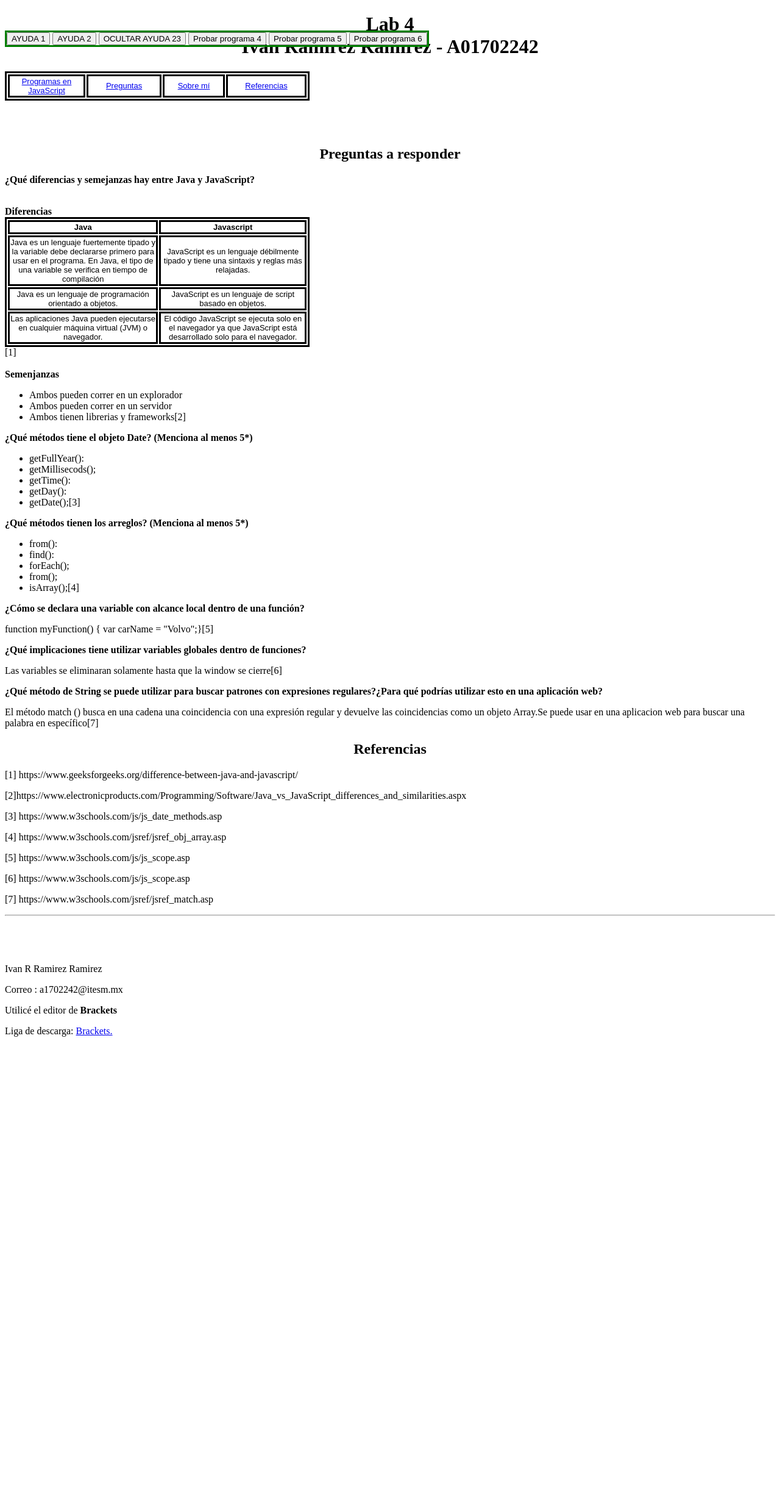
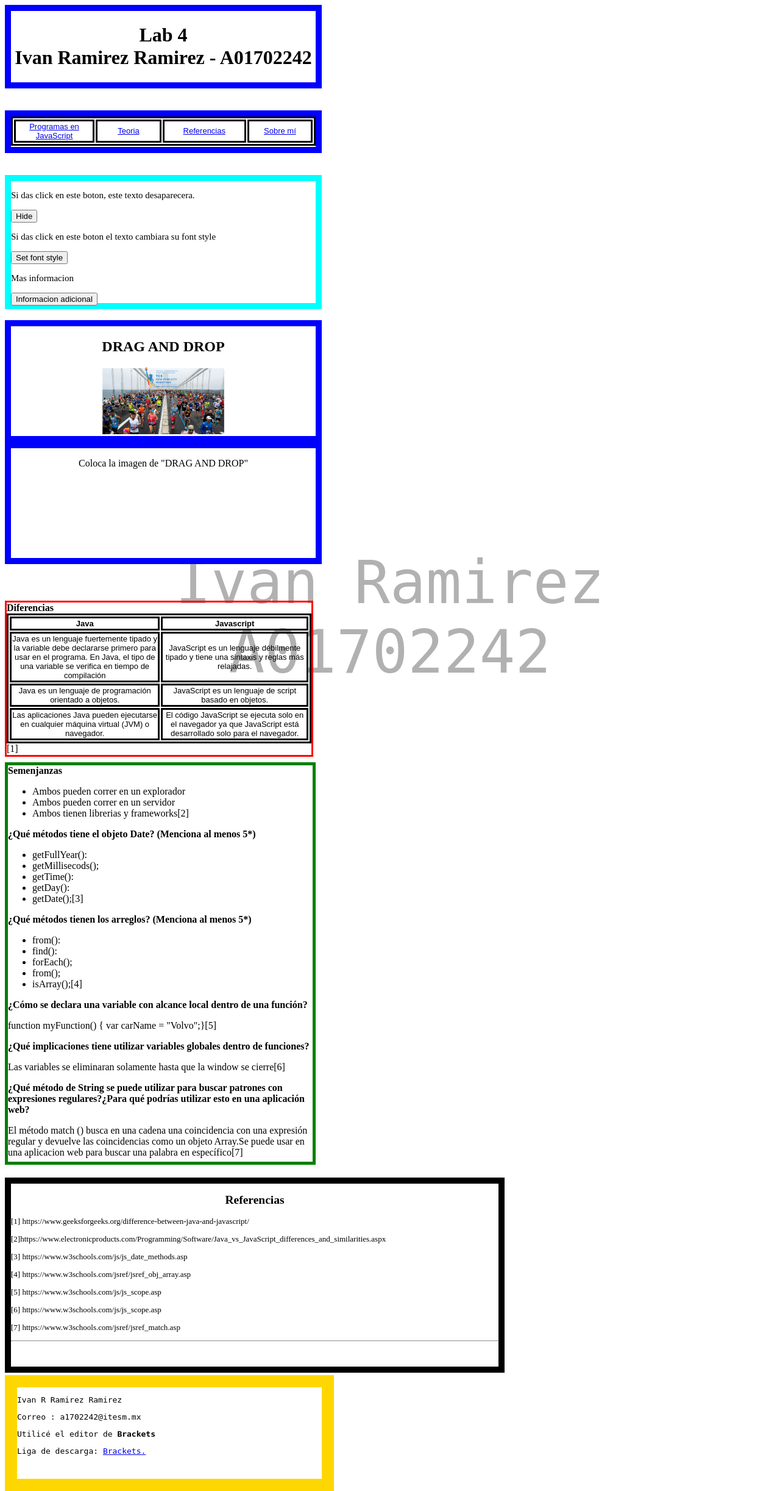
Before and after one commit to ivanrzz/a01702242_daw, a PHP site: page /lab6.html in a window 1280 px wide. Shown: the whole page at 61% size. Before the commit the page ends 1700 px from the top, so only its background shows below. Run offline with PHP 8.4, Linux system fonts and the light colour scheme.

Commit message:
Terminar lab 6

```diff
--- a/lab6/lab6.html
+++ b/lab6/lab6.html
@@ -7,41 +7,74 @@
 
     <title>LAB 4</title>
 </head>
+
 <header>
+    <div class="d">
         <h1><strong>Lab 4</strong><br>Ivan Ramirez Ramirez - A01702242</h1>
+    </div> <br><br>
 </header>
 <nav>
+    <div class="nav">
         <table class="tablas">
             <tr>
                 <td> <a href="#Programas"> Programas en JavaScript </a> </td>
-            <td> <a href="#Preguntas"> Preguntas </a> </td>
-            <td> <a href="#AboutMe"> Sobre mí </a> </td> <!-- table column -->
-            <td> <a href="#Referencias"> Referencias </a> </td> <!-- table column -->
+                <td> <a href="#Preguntas"> Teoria </a> </td>
+
+                <td> <a href="#Referencias"> Referencias </a> </td>
+                <td> <a href="#AboutMe"> Sobre mí </a> </td>
             </tr>
         </table>
+
+
+
+
         <br>
         <br>
         <br>
+    </div> <br><br>
 </nav>
 
-<body>
+
+<div class="waterMark">
+    <p>Ivan Ramirez A01702242</p>
+</div>
+
+<body id="by">
     <section id="Programas">
-        <div>
-            <button id="ayuda1">AYUDA 1</button>
-            <button onclick="act2()">AYUDA 2</button>
-            <button onclick="act3()">OCULTAR AYUDA 23</button>
-            <button onclick="act4()">Probar programa 4</button>
-            <button onclick="act5()">Probar programa 5</button>
-            <button onclick="act6()">Probar programa 6</button>
-        </div>
+        <div class="botones">
+            <p id="ph" onmouseout="alertFont()">Si das click en este boton, este texto desaparecera.</p>
+
+            <button type="button" onclick="hideText()">Hide</button>
+
+            <p>Si das click en este boton el texto cambiara su font style</p>
+
+            <button type="button" onclick="setFont()">Set font style</button>
+
+            <p>Mas informacion</p>
+            <button type="button" onclick="info()">Informacion adicional</button>
+
+        </div><br>
     </section>
 
-    <section id="Preguntas">
+    <section>
+        <div class="drop">
             <header>
-            <h2>Preguntas a responder</h2>
+                <h2>DRAG AND DROP</h2>
             </header>
-        <p> <strong>¿Qué diferencias y semejanzas hay entre Java y JavaScript?</strong></p><br>
-        <strong>Diferencias</strong>
+
+
+
+            <img id="drag1" src="images/ny.jpg" draggable="true" ondragstart="drag(event)">
+            <br>
+
+        </div>
+        <div class="drop" ondrop="drop(event)" ondragover="allowDrop(event)">
+            <p class="coloca">Coloca la imagen de "DRAG AND DROP"
+            </p>
+
+        </div>
+
+        <div class="a" id="Preguntas"><strong>Diferencias</strong>
 
             <table>
                 <tr>
@@ -67,6 +100,9 @@
                 </tr>
             </table>[1]
             <br><br>
+        </div>
+
+        <div class="b">
             <strong>Semenjanzas</strong>
             <ul>
                 <li>Ambos pueden correr en un explorador</li>
@@ -101,10 +137,12 @@
             <p><strong>¿Qué método de String se puede utilizar para buscar patrones con expresiones regulares?¿Para qué podrías utilizar esto en una aplicación web?</strong></p>
             <p>
                 El método match () busca en una cadena una coincidencia con una expresión regular y devuelve las coincidencias como un objeto Array.Se puede usar en una aplicacion web para buscar una palabra en específico[7]</p>
+        </div>
     </section>
 
 
     <section>
+        <div class="c">
             <header>
                 <h2 id="Referencias">Referencias</h2>
             </header>
@@ -117,20 +155,22 @@
             <p>[7] https://www.w3schools.com/jsref/jsref_match.asp</p>
 
             <hr>
+        </div>
     </section>
 
 
     <br><br><br>
-    <script src="script4.js">
+    <script src="script6.js">
     </script>
 </body>
 
-
+<div class="r" id="r">
     <footer id="AboutMe">
         <p> Ivan R Ramirez Ramirez</p>
         <p>Correo : a1702242@itesm.mx </p>
         <p> Utilicé el editor de <strong>Brackets</strong> </p>
         <p> Liga de descarga: <a href="http://brackets.io">Brackets.</a> </p>
     </footer>
+</div>
 
 </html>
--- a/lab6/script6.js
+++ b/lab6/script6.js
@@ -1,115 +1,38 @@
-//Este es el setInterval que se usó para recordar al usuario contestar la encuesta
-var recordatorio = setInterval(function () {
-    alert("No has calculado tu huella de carbono, hasta llenarla, esto desaparecerá");
-}, 10000);
-
-function cambiaEstilo() {
-    document.getElementById("cambio").style.font = "italic bold 20px times new roman,serif";
+function hideText() {
+    document.getElementById("ph").style.visibility = "hidden";
 }
 
+function setFont() {
+    document.getElementById("by").style.fontStyle = "oblique";
+}
+let alerta = 0;
 
-function regresaEstilo() {
-    document.getElementById("cambio").style.fontStyle = "normal";
+function alertFont() {
+    if (alerta == 0) {
+        alert("Recuerda que si das click el boton desaparecera ");
+    }
+    alerta++;
 
 
 }
 
-function mostrarAyuda1() {
-    document.getElementById("ayuda1").style.display = "block";
+function info() {
+
+    setTimeout(function () {
+        alert("El método setTimeout () llama a una función o evalúa una expresión después de un número especificado de milisegundos.");
+    }, 2000);
 }
 
-function ocultarAyuda1() {
-    document.getElementById("ayuda1").style.display = "none";
+function allowDrop(ev) {
+    ev.preventDefault();
 }
 
-function mostrarAyuda2() {
-    document.getElementById("ayuda2").style.display = "block";
-}
-
-function ocultarAyuda2() {
-    document.getElementById("ayuda2").style.display = "none";
-}
-
-function mostrarAyuda3() {
-    document.getElementById("ayuda3").style.display = "block";
-}
-
-function ocultarAyuda3() {
-    document.getElementById("ayuda3").style.display = "none";
-}
-
-function resultados() {
-    let nom = document.getElementById("nombre").value;
-    let mail = document.getElementById("correo").value;
-    let elect = document.getElementById("elect").value;
-    let gaslp = document.getElementById("glp").value;
-    let gasprop = document.getElementById("gp").value;
-    let huella;
-    let bandera = 0;
-    //primero se validan los datos
-    if (!nom.match(/[a-z]/) || nom == 0) {
-        document.getElementById("retro1").innerHTML = "Ingresa un nombre válido";
-        bandera++;
-    }
-    if (!mail.match(/[@]/) || mail == 0) {
-        document.getElementById("retro2").innerHTML = "Ingresa un correo válido";
-        bandera++;
-    }
-    if (isNaN(elect) || elect == 0) {
-        document.getElementById("retro3").innerHTML = "Ingresa número";
-        bandera++;
-    }
-    if (isNaN(gaslp) || gaslp == 0) {
-        document.getElementById("retro4").innerHTML = "Ingresa número";
-        bandera++;
-    }
-    if (isNaN(gasprop) || gasprop == 0) {
-        document.getElementById("retro5").innerHTML = "Ingresa número";
-        bandera++;
-    }
-
-
-    /*
-                La huella media por persona en Esatdos Unidos es de 16.49 toneladas.
-
-                181 g de CO2/kWh
-                2,96 kg CO2/kg de GLP genérico
-                2,94 kg CO2/kg de gas propano
-    */
-    let text = "";
-
-    if (bandera == 0) {
-        clearInterval(recordatorio);
-        huella = (elect * 181 * 0.12283503255128) + (gaslp * 2.96) + (gasprop * 2.94);
-        huella = huella / 1000; //Toneladas de CO2
-        text += "Hola " + nom + "! ";
-        text += "Tu huella de carbono es de: ";
-        text += huella;
-        text += " toneladas de CO2 al año."
-        text += "La huella media por persona en Estados Unidos es de 16.49 toneladas. La huella de carbono media mundial es de unas 4 toneladas. "
-        if (huella > 4) {
-            text += "Debido a que tu huella es alta podrias usar focos ahorradores y calentadores solares"
-        }
-        document.getElementById("res").innerHTML = text;
-
-
-    } else {
-        alert("Necesitas llenar todos los campos correctamente");
-    }
-}
-
-//Drop de imágenes
-
-function allowDrop(event) {
-    event.preventDefault();
-}
-
-function drag(event) {
-    event.dataTransfer.setData("text", event.target.id);
+function drag(ev) {
+    ev.dataTransfer.setData("text", ev.target.id);
 }
 
 function drop(ev) {
-    event.preventDefault();
-    var data = event.dataTransfer.getData("text");
-    event.target.appendChild(document.getElementById(data));
+    ev.preventDefault();
+    var data = ev.dataTransfer.getData("text");
+    ev.target.appendChild(document.getElementById(data));
 }
--- a/lab6/style.css
+++ b/lab6/style.css
@@ -1,12 +1,21 @@
 h1,
 h2 {
-    text-align: center
+    text-align: center;
+    visibility: visible;
+
+}
+
+.coloca {
+    text-align: center;
+
+
 }
 
 
 td,
 table,
 tr {
+    visibility: visible;
     width: 500px;
     font: normal 13px Arial;
     text-align: center;
@@ -18,8 +27,104 @@ strong {
     text-align: center
 }
 
-div {
+div.waterMark {
+
     position: absolute;
-    top: 50px;
-    border: 3px solid green;
+    top: 800px;
+    left: 0px;
+    opacity: 0.3;
+
+    font-family: monospace;
+    font-size: 750%;
+    text-align: center
 }
+
+
+body {
+    font-family:
+}
+
+div.a {
+    align-items: center;
+    position: relative;
+    width: 500px;
+    height: 250px;
+    border: 3px solid red;
+    top: 60px;
+}
+
+div.b {
+    width: 500px;
+    height: 650px;
+    position: absolute;
+    top: 1250px;
+    border: 5px solid green;
+}
+
+div.d {
+
+    position: relative;
+    width: 500px;
+    height: 170x;
+    border: 10px solid blue;
+    top: 0px;
+    font-size: 100%;
+
+
+}
+
+div.botones {
+
+    position: relative;
+    width: 500px;
+    height: 200px;
+    border: 10px solid aqua;
+    font-size: 15px;
+    top: 0px;
+}
+
+div.c {
+    position: relative;
+    width: 800px;
+    height: 300px;
+    border: 10px solid black;
+    top: 750px;
+    font-size: small;
+
+}
+
+div.r {
+    position: relative;
+    width: 500px;
+    height: 150px;
+    border: 20px solid gold;
+    top: 700px;
+    font-family: monospace
+}
+
+div.drop {
+    position: relative;
+    width: 500px;
+    height: 180px;
+    border: 10px solid blue;
+    top: 0px;
+    font-size: 100%;
+}
+
+div.nav {
+    position: relative;
+    width: 500px;
+    height: 50px;
+    border: 10px solid blue;
+    top: 0px;
+    font-size: 100%;
+
+}
+
+img {
+    display: block;
+    margin: auto;
+    width: 200px;
+    height: 110px;
+
+}
```
Also changed, not shown: lab6/images/ny.jpg (added). Lines whose indentation alone changed are shown as unchanged.
